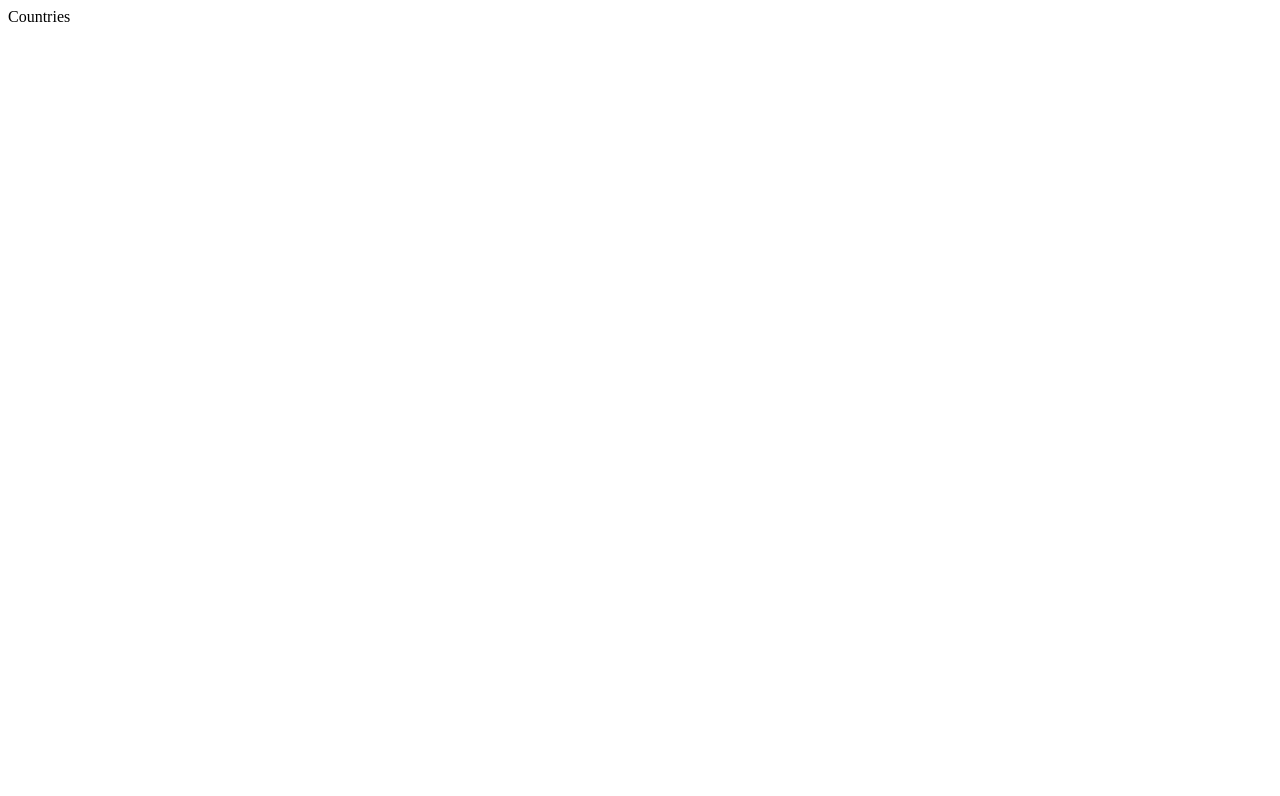
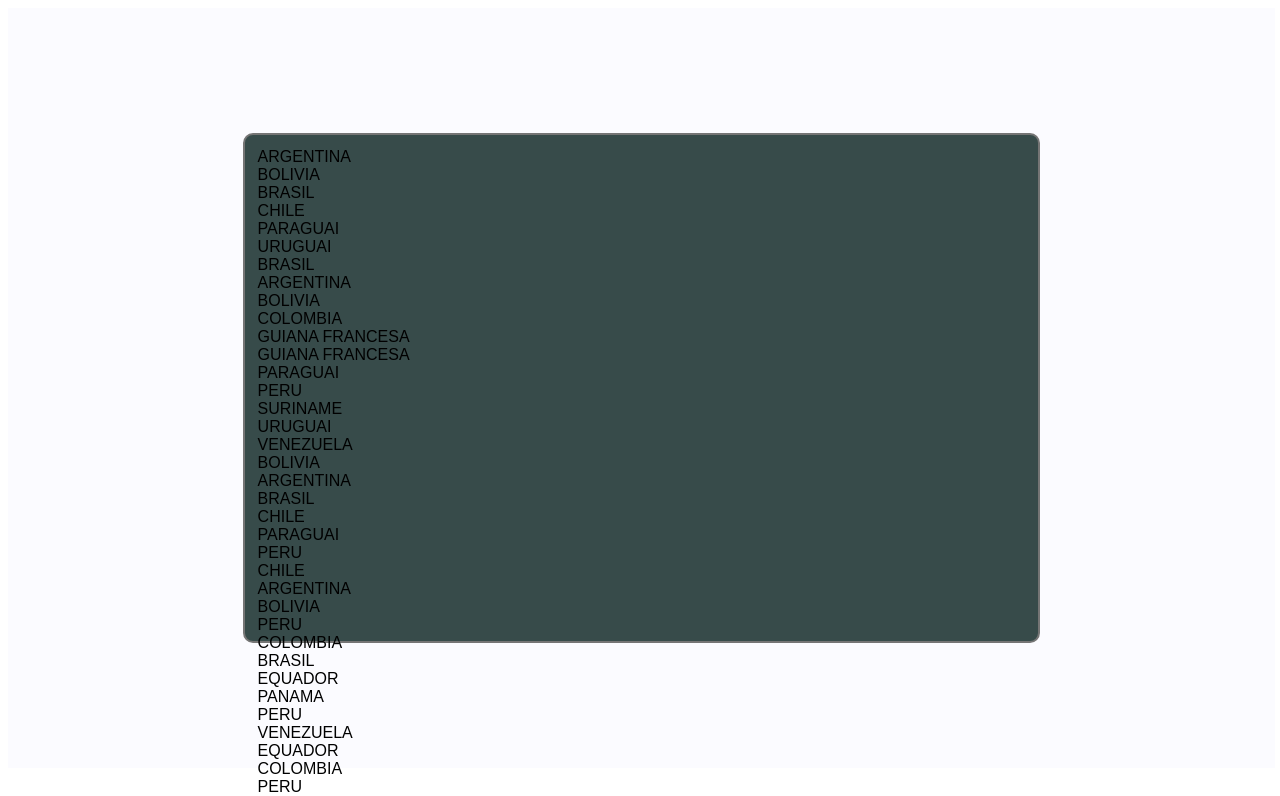
Before and after one commit to robsonffsantos/front-end, a React (Vite) app in the folder char-countries/: page /countries in a window 1280 px wide. Shown: the top 796 px of the page. Built offline with nearby package versions, Linux system fonts and the light colour scheme.

Commit message:
feat: added style and import for countries

```diff
--- a/char-countries/src/context/globalStateContext.tsx
+++ b/char-countries/src/context/globalStateContext.tsx
@@ -1,4 +1,4 @@
-import { createContext, useState, useContext } from "react"
+import { createContext, useState, useContext, useMemo } from "react"
 import { UserContextProps, UserContextType, Profile } from '../types/types'
 import { BASE_URL } from "../constants/url"
 import axios from "axios"
@@ -8,21 +8,31 @@ export const GlobalStateContext = createContext({} as UserContextType)
 export const UserProvider = ({ children }: UserContextProps) => {
   let [profile, setProfile] = useState<Profile[]>([])
   const [page, setPage] = useState<number>(1)
-  const countries = {
-    'ARG': ['BOL', 'BRA', 'CHL', 'PRY', 'URY'],
-    'BRA': ['ARG', 'BOL', 'COL', 'GUF', 'GUY', 'PRY', 'PER', 'SUR', 'URY', 'VEN'],
-    'BOL': ['ARG', 'BRA', 'CHL', 'PRY', 'PER'],
-    'CHL': ['ARG', 'BOL', 'PER'],
-    'COL': ['BRA', 'ECU', 'PAN', 'PER', 'VEN'],
-    'ECU': ['COL', 'PER'],
-    'GUF': ['BRA', 'SUR', 'VEN'],
-    'PAN': ['COL'],
-    'PRY': ['ARG', 'BOL', 'BRA'],
-    'PER': ['BOL', 'BRA', 'CHL', 'COL', 'ECU'],
-    'SUR': ['BRA', 'GUF', 'GUY'],
-    'VEN': ['COL', 'BRA', 'GUF'],
-    'URU': ['ARG', 'BRA']
-  }
+
+  const countries = useMemo(() => ({
+    'ARGENTINA': ['BOLIVIA', 'BRASIL', 'CHILE', 'PARAGUAI', 'URUGUAI'],
+    'BRASIL': ['ARGENTINA', 'BOLIVIA', 'COLOMBIA', 'GUIANA FRANCESA', 'GUIANA FRANCESA', 'PARAGUAI', 'PERU', 'SURINAME', 'URUGUAI', 'VENEZUELA'],
+    'BOLIVIA': ['ARGENTINA', 'BRASIL', 'CHILE', 'PARAGUAI', 'PERU'],
+    'CHILE': ['ARGENTINA', 'BOLIVIA', 'PERU'],
+    'COLOMBIA': ['BRASIL', 'EQUADOR', 'PANAMA', 'PERU', 'VENEZUELA'],
+    'EQUADOR': ['COLOMBIA', 'PERU'],
+    'GUIANAFRANCESA': ['BRASIL', 'SURINAME', 'VENEZUELA'],
+    'PANAMA': ['COLOMBIA'],
+    'PARAGUAI': ['ARGENTINA', 'BOLIVIA', 'BRASIL'],
+    'PERU': ['BOLIVIA', 'BRASIL', 'CHILE', 'COLOMBIA', 'EQUADOR'],
+    'SURINAME': ['BRASIL', 'GUIANA FRANCESA', 'GUY'],
+    'VENEZUELA': ['COLOMBIA', 'BRASIL', 'GUIANA FRANCESA'],
+    'URUGUAI': ['ARGENTINA', 'BRASIL']
+  }), [])
+
+  const orderCountriesFunction = () => {
+    const keyObject = Object.keys(countries);
+
+    const orderCountries = keyObject.sort(
+        (a, b) => countries[b as keyof typeof countries].length - countries[a as keyof typeof countries].length
+    )
+    return orderCountries
+}
 
   const getProfile = async() => {
       await axios.get(`${BASE_URL}/${page}`)
@@ -34,7 +44,7 @@ export const UserProvider = ({ children }: UserContextProps) => {
       })
     }
 
-  const variables = { profile, setProfile, getProfile, setPage, page }
+  const variables = { profile, setProfile, getProfile, setPage, page, countries, orderCountriesFunction }
 
   return (
     <GlobalStateContext.Provider value={variables}>
--- a/char-countries/src/pages/char/char.tsx
+++ b/char-countries/src/pages/char/char.tsx
@@ -15,11 +15,9 @@ const Char = () => {
         getProfile()
     }, [page])
 
-    console.log(profile)
-
     return (
         <MainContainer>
-            <MainBox style={{ alignItems: "center", backgroundColor: '#20BF55' }}>
+            <MainBox style={{ alignItems: "center", backgroundColor: '#8B8BAE' }}>
                 <CharBox>
                     {profile.map((user: Profile) => {
                         return <MainBoxProfile>
--- a/char-countries/src/pages/char/styled.tsx
+++ b/char-countries/src/pages/char/styled.tsx
@@ -5,19 +5,19 @@ export const CharBox = styled.div`
     align-items: center;
     justify-content: space-evenly;
     padding-top: '5vh';
-    background-color: '#20BF55';
+    background-color: '#8B8BAE';
     width: 100%;
     height: 80%;
 `
 
 export const MainBoxProfile = styled.div`
     border: 2px solid #757575;
-    border-radius: 5px;
+    border-radius: 10px;
     height: 40vh;
     width: 12vw;
     display: flex;
     flex-direction: column;
-    background-color: #01BAEF;
+    background-color: #526760;
     align-items: center;
     padding-top: 1vmax;
 `
@@ -52,7 +52,7 @@ export const Button = styled.div`
     display: flex;
     justify-content: center;
     align-items: center;
-    background-color: #01BAEF;
+    background-color: #526760;
     color: #FBFBFF;
     cursor: pointer;
 `
--- a/char-countries/src/pages/countries/countries.tsx
+++ b/char-countries/src/pages/countries/countries.tsx
@@ -1,10 +1,35 @@
+import React, { Fragment, useEffect } from "react"
+import { useUser } from "../../context/GlobalStateContext"
+import { useNavigate } from "react-router-dom"
+import { MainContainer } from "../components/mainContainer"
+import { MainBox } from "../components/mainBox"
 
-const Countries = () => {
+const CountriesOrdered = () => {
+    const { countries, orderCountriesFunction } = useUser()
+    const history = useNavigate()
+
+    const randomOrder = Object.keys(countries)
+
+    countries
+
     return (
-        <div>
-            Countries
-        </div>
+        <MainContainer>
+            <MainBox style={{ backgroundColor: '#374B4A', padding: '1vmax' }}>
+                <div>
+                    {randomOrder.map((country) => {
+                        return (<Fragment key={country}>
+                            <div> {country} </div>
+                            <div>{countries[country as keyof typeof countries].map((cty) => {
+                                return (
+                                    <div> {cty} </div>
+                                )
+                            })}</div>
+                        </Fragment>)
+                    })}
+                </div>
+            </MainBox>
+        </MainContainer>
     )
 }
 
-export default Countries
+export default CountriesOrdered
--- a/char-countries/src/pages/countries/styled.tsx
+++ b/char-countries/src/pages/countries/styled.tsx
@@ -0,0 +1 @@
+import styled from "styled-components";
--- a/char-countries/src/pages/home/styled.tsx
+++ b/char-countries/src/pages/home/styled.tsx
@@ -10,7 +10,7 @@ export const Line = styled.hr`
 `
 
 export const Characters = styled.div`
-    background-color: #20BF55;
+    background-color: #8B8BAE;
     width: 100%;
     height: 30vh;
     border-radius: 10px 10px 0 0;
@@ -21,7 +21,7 @@ export const Characters = styled.div`
 `
 
 export const Countries = styled.div`
-    background-color: #01BAEF;
+    background-color: #374B4A;
     width: 100%;
     height: 30vh;
     border-radius: 0 0 10px 10px;
--- a/char-countries/src/routes/router.tsx
+++ b/char-countries/src/routes/router.tsx
@@ -1,6 +1,6 @@
 import { Routes, Route, BrowserRouter } from 'react-router-dom'
 import Home from "../pages/home/home"
-import Countries from "../pages/countries/countries"
+import CountriesOrdered from "../pages/countries/countries"
 import Char from '../pages/char/char'
 
 const Router = () => {
@@ -9,7 +9,7 @@ const Router = () => {
       <Routes>
 
         <Route path='/' element={<Home/>}/>
-        <Route path='/countries' element={<Countries/>}/>
+        <Route path='/countries' element={<CountriesOrdered/>}/>
         <Route path='/characters/:id' element={<Char/>}/>
 
       </Routes>
```
Also changed, not shown: char-countries/src/types/types.tsx (+19 -1 lines).
